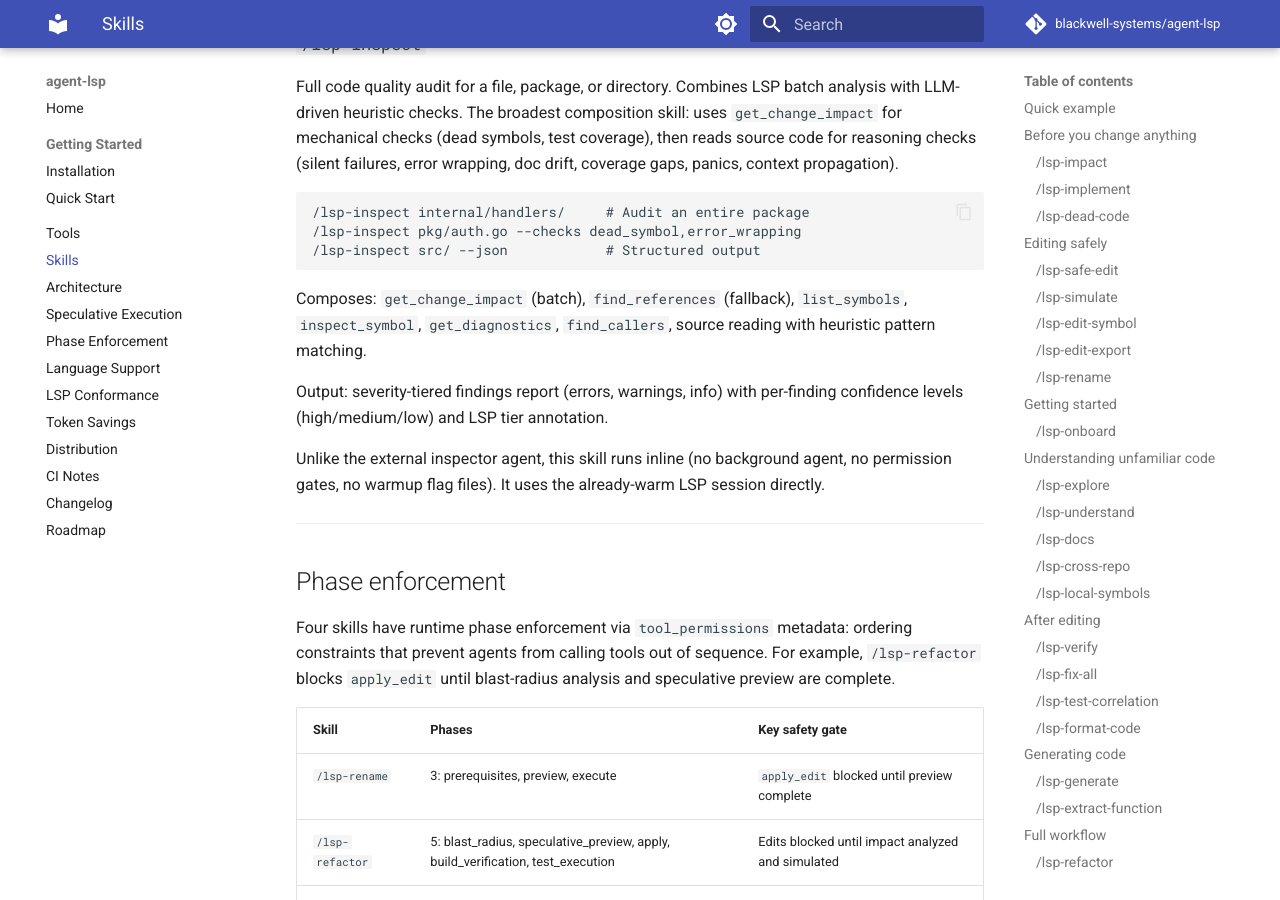
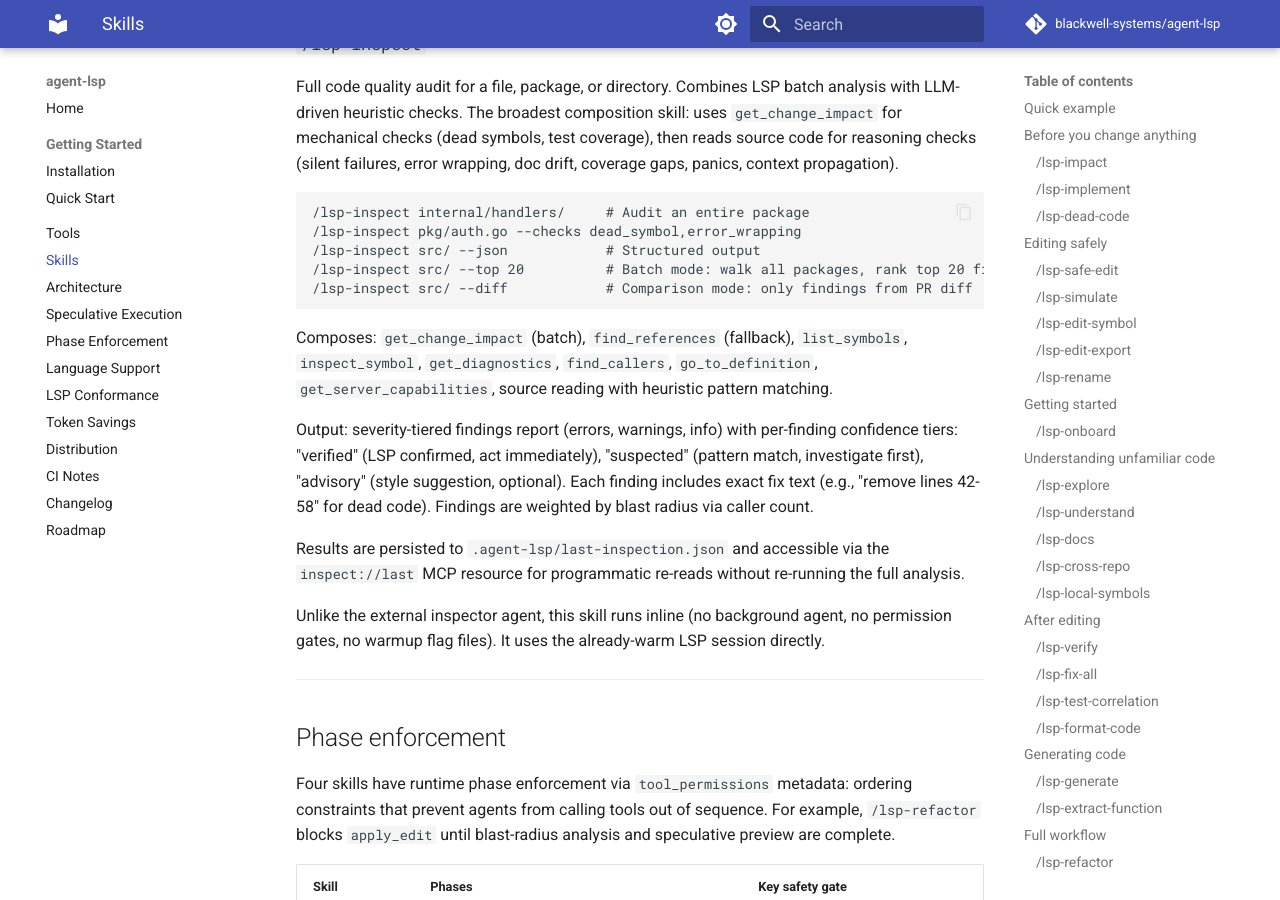
Before and after one commit to blackwell-systems/agent-lsp, an MkDocs documentation site: the page built from docs/skills.md, in a window 1280 px wide and 900 px high, scrolled down 10676 px. Built offline with MkDocs 1.6.1 and Material for MkDocs 9.7.7, drawn with Linux system fonts in a browser that asks for light colours; comment, search, counter and statistics services are not loaded.

Commit message:
docs: update lsp-inspect skill description with new inspector features
Batch mode (--top N), comparison mode (--diff), confidence tiers
(verified/suspected/advisory), fix suggestions with exact fix text,
blast-radius severity calibration, result persistence to
.agent-lsp/last-inspection.json, inspect://last MCP resource.

````diff
--- a/docs/skills.md
+++ b/docs/skills.md
@@ -427,14 +427,24 @@ doc drift, coverage gaps, panics, context propagation).
 /lsp-inspect internal/handlers/     # Audit an entire package
 /lsp-inspect pkg/auth.go --checks dead_symbol,error_wrapping
 /lsp-inspect src/ --json            # Structured output
+/lsp-inspect src/ --top 20          # Batch mode: walk all packages, rank top 20 findings
+/lsp-inspect src/ --diff            # Comparison mode: only findings from PR diff
 ```
 
 Composes: `get_change_impact` (batch), `find_references` (fallback),
 `list_symbols`, `inspect_symbol`, `get_diagnostics`,
-`find_callers`, source reading with heuristic pattern matching.
+`find_callers`, `go_to_definition`, `get_server_capabilities`,
+source reading with heuristic pattern matching.
 
 Output: severity-tiered findings report (errors, warnings, info) with
-per-finding confidence levels (high/medium/low) and LSP tier annotation.
+per-finding confidence tiers: "verified" (LSP confirmed, act immediately),
+"suspected" (pattern match, investigate first), "advisory" (style suggestion,
+optional). Each finding includes exact fix text (e.g., "remove lines 42-58"
+for dead code). Findings are weighted by blast radius via caller count.
+
+Results are persisted to `.agent-lsp/last-inspection.json` and accessible
+via the `inspect://last` MCP resource for programmatic re-reads without
+re-running the full analysis.
 
 Unlike the external inspector agent, this skill runs inline (no background
 agent, no permission gates, no warmup flag files). It uses the already-warm
````
